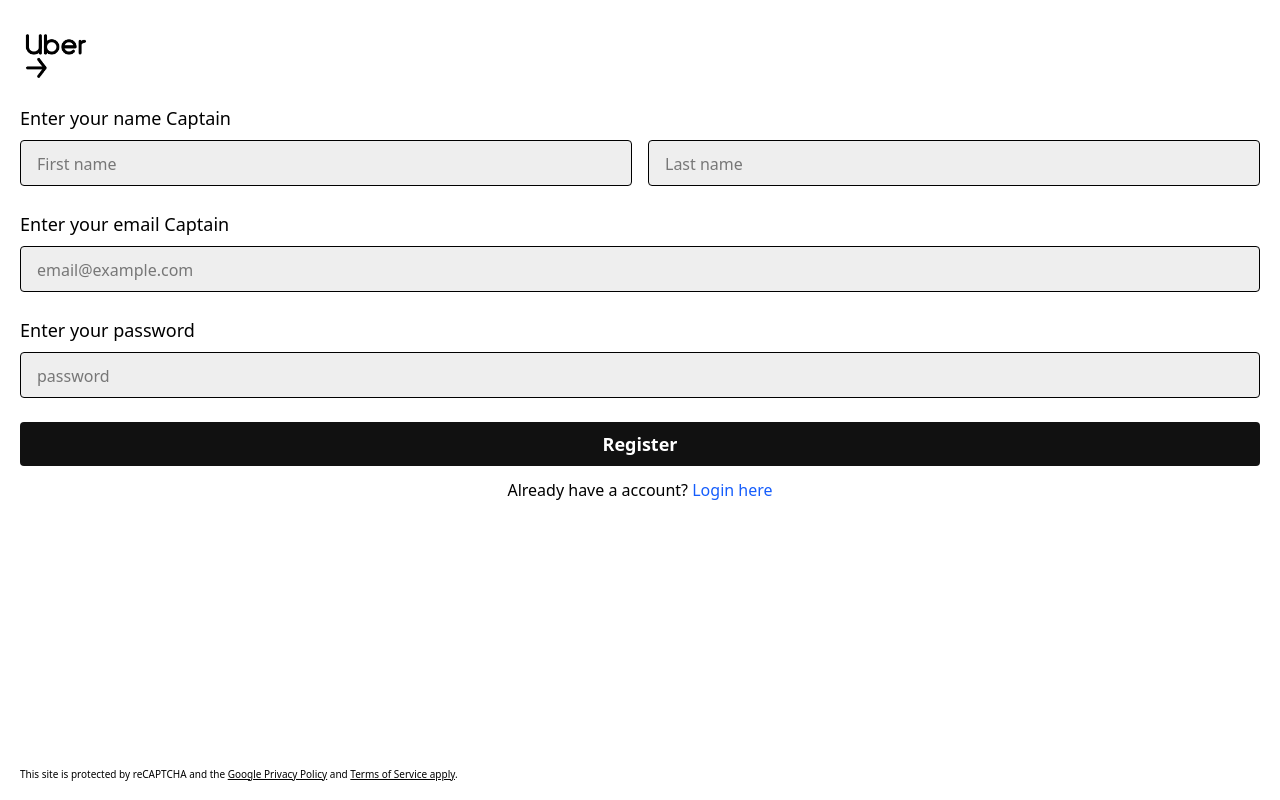
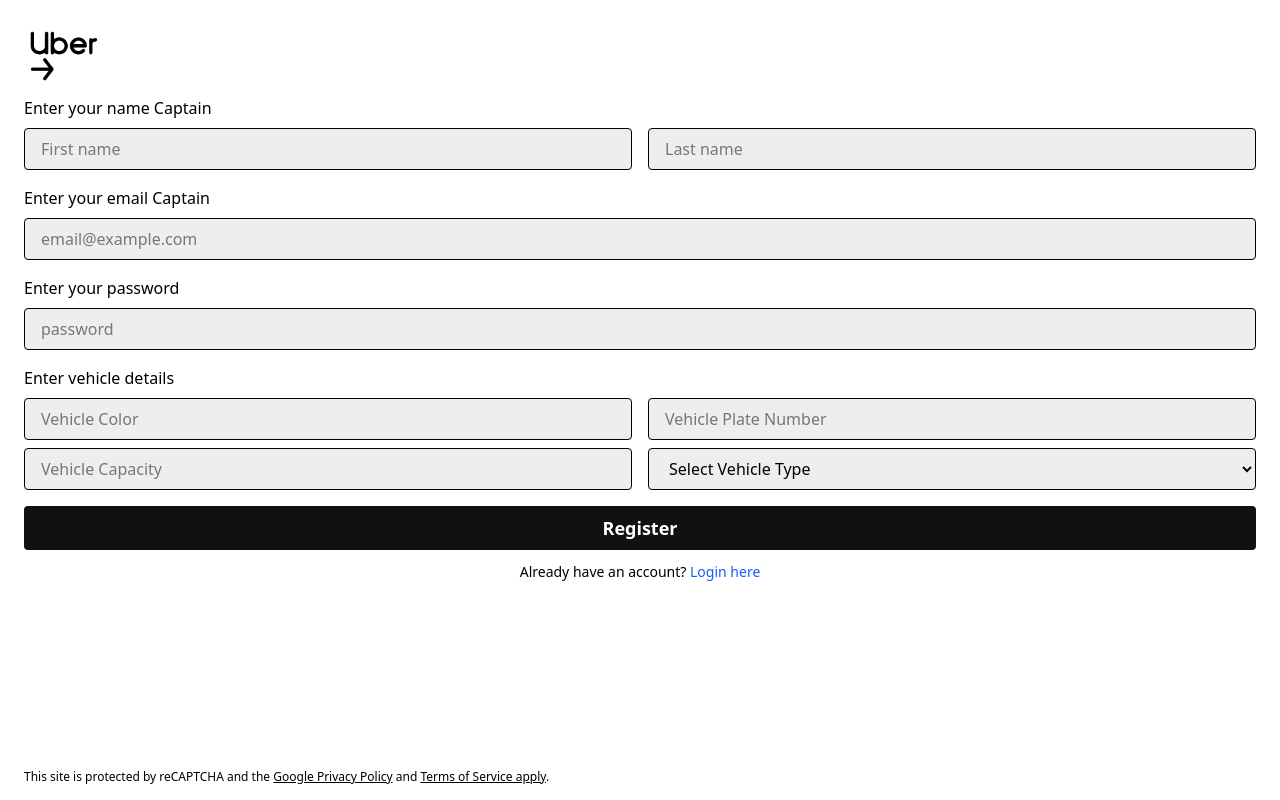
Before and after one commit to infoSleuth25/uber, a React (Vite) app in the folder frontend/: page /captain-signup in a window 1280 px wide. Built offline with nearby package versions, Linux system fonts and the light colour scheme.

Commit message:
Integrated Captain endpoints with react

```diff
--- a/frontend/src/App.jsx
+++ b/frontend/src/App.jsx
@@ -9,6 +9,8 @@
 import Home from './pages/Home';
 import UserProtectedWrap from './pages/UserProtectedWrap';
 import UserLogout from './pages/UserLogout';
+import CaptainHome from './pages/CaptainHome';
+import CaptainProtectedWrap from './pages/CaptainProtectedWrap';
 
 const App = ()=>{
     return (
@@ -21,6 +23,7 @@
                 <Route path='/captain-signup' element={<CaptainSignup />}/>
                 <Route path='/home' element={<UserProtectedWrap> <Home/> </UserProtectedWrap>}/>
                 <Route path='/user/logout' element={<UserProtectedWrap> <UserLogout/> </UserProtectedWrap>}/>
+                <Route path='/captain-home' element={ <CaptainProtectedWrap> <CaptainHome/> </CaptainProtectedWrap> }/>
             </Routes>
         </div>
     )
--- /dev/null
+++ b/frontend/src/context/CaptainContext.jsx
@@ -0,0 +1,28 @@
+import React, {createContext,useState, useContext} from 'react'
+export const CaptainDataContext = createContext();
+
+const CaptainContext = ({children}) => {
+    const [captain,setCaptain] = useState(null);
+    const [isLoading,setIsLoading] = useState(false);
+    const [error,setError] = useState(null);
+
+    const updateCaptain = (captainData)=>{
+        setCaptain(captainData);
+    }
+    const value = {
+        captain,
+        setCaptain,
+        isLoading,
+        setIsLoading,
+        error,
+        setError,
+        updateCaptain
+    }
+  return (
+    <CaptainDataContext.Provider value={value}>
+        {children}
+    </CaptainDataContext.Provider>
+  )
+}
+
+export default CaptainContext
--- a/frontend/src/main.jsx
+++ b/frontend/src/main.jsx
@@ -4,13 +4,16 @@
 import App from './App.jsx'
 import {BrowserRouter} from 'react-router-dom'
 import UserContext from './context/UserContext.jsx'
+import CaptainContext from './context/CaptainContext.jsx'
 
 createRoot(document.getElementById('root')).render(
   <StrictMode>
-    <UserContext>
-      <BrowserRouter>
-        <App />
-      </BrowserRouter>
-    </UserContext>
+    <CaptainContext>
+      <UserContext>
+        <BrowserRouter>
+          <App />
+        </BrowserRouter>
+      </UserContext>
+    </CaptainContext>
   </StrictMode>,
 )
--- a/frontend/src/pages/CaptainLogin.jsx
+++ b/frontend/src/pages/CaptainLogin.jsx
@@ -1,17 +1,26 @@
-import React, {useState} from 'react'
-import { Link } from 'react-router-dom'
+import React, { useState, useContext } from 'react';
+import { Link, useNavigate } from 'react-router-dom';
+import { CaptainDataContext } from '../context/CaptainContext';
+import axios from 'axios';
 
 const CaptainLogin = () => {
   const [email,setEmail] = useState('');
     const [password,setPassword] = useState('');
-    const [captainData,setCaptainData] = useState({});
-    const submitHandler = (e)=>{
+    const { captain, setCaptain } = useContext(CaptainDataContext);
+    const navigate = useNavigate();
+    const submitHandler = async(e)=>{
         e.preventDefault();
-        setCaptainData({
+        const captainData = {
             email : email,
             password : password
-        })
-        console.log(captainData);
+        }
+        const response = await axios.post(`${import.meta.env.VITE_BASE_URL}/captains/login`, captainData);
+        if(response.status === 200){
+        const data = response.data;
+        setCaptain(data.captain);
+        localStorage.setItem('token',data.token);
+        navigate('/captain-home');
+        }
         setEmail('');
         setPassword('');
     }
--- /dev/null
+++ b/frontend/src/pages/CaptainProtectedWrap.jsx
@@ -0,0 +1,47 @@
+import React,{useContext, useEffect, useState} from 'react'
+import { CaptainDataContext } from '../context/CaptainContext';
+import { useNavigate } from 'react-router-dom'
+import axios from 'axios';
+
+const CaptainProtectedWrap = ({children}) => {
+    const token = localStorage.getItem('token');
+    const navigate = useNavigate();
+    const { captain, setCaptain } = useContext(CaptainDataContext);
+    const [ isLoading, setIsLoading ]= useState(true);
+
+    useEffect(() => {
+        if (!token) {
+            navigate('/captain-login');
+        }
+    }, [token, navigate]);
+
+    axios.get(`${import.meta.env.VITE_BASE_URL}/captains/profile`, {
+        headers : {
+            Authorization : `Bearer ${token}`
+        }
+    }).then((response)=>{
+        if(response.status === 200){
+            setCaptain(response.data.captain);
+            setIsLoading(false);
+        }
+    })
+    .catch((err)=>{
+        console.log(err);
+        localStorage.removeItem('token');
+        navigate('/captain-login');
+    })
+
+    if(isLoading){
+        return (
+            <div>Loading...</div>
+        )
+    }
+  return (
+    <>
+    {children}
+    </>
+  )
+
+}
+
+export default CaptainProtectedWrap
--- a/frontend/src/pages/CaptainSignup.jsx
+++ b/frontend/src/pages/CaptainSignup.jsx
@@ -1,90 +1,164 @@
-import React, {useState} from 'react'
-import { Link } from 'react-router-dom'
+import React, { useState, useContext } from 'react';
+import { Link, useNavigate } from 'react-router-dom';
+import { CaptainDataContext } from '../context/CaptainContext';
+import axios from 'axios';
+
 const CaptainSignup = () => {
-  const [email,setEmail] = useState('');
-  const [password,setPassword] = useState('');
-  const [firstName,setFirstName] = useState('');
-  const [lastName,setLastName] = useState('');
-  const [userData,setUserData] = useState({});
-  const submitHandler = (e) =>{
+  const [email, setEmail] = useState('');
+  const [password, setPassword] = useState('');
+  const [firstName, setFirstName] = useState('');
+  const [lastName, setLastName] = useState('');
+  const [vehicleColor, setVehicleColor] = useState('');
+  const [vehiclePlate, setVehiclePlate] = useState('');
+  const [vehicleCapacity, setVehicleCapacity] = useState('');
+  const [vehicleType, setVehicleType] = useState('');
+
+  const vehicleTypes = ["car", "motorcycle", "auto"];
+
+  const { captain, setCaptain } = useContext(CaptainDataContext);
+
+  const navigate = useNavigate();
+
+  const submitHandler = async(e) => {
     e.preventDefault();
-    setUserData({
-      firstName : firstName,
-      lastName : lastName,
-      password : password,
-      email : email
-    })
-    console.log(userData);
+    const captainData = {
+      firstname : firstName,
+      lastname : lastName,
+      email,
+      password,
+      vehicle: {
+        color: vehicleColor,
+        plate: vehiclePlate,
+        capacity: vehicleCapacity,
+        vehicleType: vehicleType
+      }
+    };
+
+    const response = await axios.post(`${import.meta.env.VITE_BASE_URL}/captains/register`, captainData);
+    if(response.status === 201){
+      const data = response.data;
+      setCaptain(data.captain);
+      localStorage.setItem('token',data.token);
+      navigate('/captain-home');
+    }
+
     setEmail('');
     setPassword('');
     setFirstName('');
     setLastName('');
-  }
+    setVehicleColor('');
+    setVehiclePlate('');
+    setVehicleCapacity('');
+    setVehicleType('');
+  };
+
   return (
-    <div className='py-5 px-5 flex flex-col h-screen justify-between '>
+    <div className='py-4 px-6 flex flex-col h-screen justify-between'>
       <div>
-                <img className='w-18 mb-3' src="/uberdriver.png" alt="" />
-                <form onSubmit={(e)=>{
-                    submitHandler(e);
-                }}>
-                    <h3 className='text-lg font-medium mb-2'>Enter your name Captain</h3>
-                    <div className='flex gap-4 mb-6'>
-                      <input className='bg-[#eeeeee] w-1/2  rounded px-4 py-2 border  text-lg placeholder:text-base'
+        <img className='w-20 ' src='/uberdriver.png' alt='' />
+        <form onSubmit={submitHandler}>
+          <h3 className='text-base font-medium mb-2'>Enter your name Captain</h3>
+          <div className='flex gap-4 mb-4'>
+            <input
+              className='bg-[#eeeeee] w-1/2 rounded px-4 py-2 border text-base placeholder:text-base'
               required
-                      type="text"
+              type='text'
               value={firstName}
-                      onChange={(e)=>{
-                        setFirstName(e.target.value);
-                      }}
+              onChange={(e) => setFirstName(e.target.value)}
               placeholder='First name'
             />
-                      <input className='bg-[#eeeeee] w-1/2 rounded px-4 py-2 border  text-lg placeholder:text-base'
+            <input
+              className='bg-[#eeeeee] w-1/2 rounded px-4 py-2 border text-base placeholder:text-base'
               required
-                      type="text"
+              type='text'
               value={lastName}
-                      onChange={(e)=>{
-                        setLastName(e.target.value);
-                      }}
+              onChange={(e) => setLastName(e.target.value)}
               placeholder='Last name'
             />
           </div>
 
-                    <h3 className='text-lg font-medium mb-2'>Enter your email Captain</h3>
-
-                    <input className='bg-[#eeeeee] mb-6 rounded px-4 py-2 border w-full text-lg placeholder:text-base'
+          <h3 className='text-base font-medium mb-2'>Enter your email Captain</h3>
+          <input
+            className='bg-[#eeeeee] mb-4 rounded px-4 py-2 border w-full text-base placeholder:text-base'
             required
-                    type="email"
+            type='email'
             value={email}
-                      onChange={(e)=>{
-                        setEmail(e.target.value);
-                      }}
+            onChange={(e) => setEmail(e.target.value)}
             placeholder='email@example.com'
           />
 
-                    <h3 className='text-lg font-medium mb-2'>Enter your password</h3>
+          <h3 className='text-base font-medium mb-2'>Enter your password</h3>
           <input
-                    className='bg-[#eeeeee] mb-6 rounded px-4 py-2 border w-full text-lg placeholder:text-base'
-                    type="password"
+            className='bg-[#eeeeee] mb-4 rounded px-4 py-2 border w-full text-base placeholder:text-base'
+            type='password'
             value={password}
-                      onChange={(e)=>{
-                        setPassword(e.target.value);
-                      }}
+            onChange={(e) => setPassword(e.target.value)}
             required
             placeholder='password'
           />
 
-                    <button className='bg-[#111] text-white font-semibold mb-3 rounded px-4 py-2  w-full text-lg placeholder:text-base'>Register</button>
+          <h3 className='text-base font-medium mb-2'>Enter vehicle details</h3>
+          <div className='flex gap-4 mb-2'>
+            <input
+              className='bg-[#eeeeee] w-1/2 rounded px-4 py-2 border text-base placeholder:text-base'
+              required
+              type='text'
+              value={vehicleColor}
+              onChange={(e) => setVehicleColor(e.target.value)}
+              placeholder='Vehicle Color'
+            />
+            <input
+              className='bg-[#eeeeee] w-1/2 rounded px-4 py-2 border text-base placeholder:text-base'
+              required
+              type='text'
+              value={vehiclePlate}
+              onChange={(e) => setVehiclePlate(e.target.value)}
+              placeholder='Vehicle Plate Number'
+            />
+          </div>
+          <div className='flex gap-4 mb-4'>
+            <input
+              className='bg-[#eeeeee] w-1/2 rounded px-4 py-2 border text-base placeholder:text-base'
+              required
+              type='number'
+              value={vehicleCapacity}
+              onChange={(e) => setVehicleCapacity(Number(e.target.value))}
+              placeholder='Vehicle Capacity'
+            />
+            <select
+              className='bg-[#eeeeee] w-1/2 rounded px-4 py-2 border text-base placeholder:text-base'
+              required
+              value={vehicleType}
+              onChange={(e) => setVehicleType(e.target.value)}
+            >
+              <option value='' disabled>
+                Select Vehicle Type
+              </option>
+              {vehicleTypes.map((type) => (
+                <option key={type} value={type}>
+                  {type}
+                </option>
+              ))}
+            </select>
+          </div>
 
-                    <p className='text-center'>Already have a account? <Link to='/captain-login' className='text-blue-600'>Login here</Link></p>
+          <button className='bg-[#111] text-white font-semibold mb-3 rounded px-4 py-2 w-full text-lg'>
+            Register
+          </button>
+
+          <p className='text-center text-sm'>
+            Already have an account? <Link to='/captain-login' className='text-blue-600'>Login here</Link>
+          </p>
         </form>
       </div>
       <div>
-               <p className='text-[10px] leading-tight'>
-               This site is protected by reCAPTCHA and the <span className='underline'>Google Privacy Policy</span> and <span className='underline'>Terms of Service apply</span>.
+        <p className='text-xs leading-tight'>
+          This site is protected by reCAPTCHA and the <span className='underline'>Google Privacy Policy</span> and{' '}
+          <span className='underline'>Terms of Service apply</span>.
         </p>
       </div>
     </div>
-  )
-}
+  );
+};
 
-export default CaptainSignup
+export default CaptainSignup;
```
Also changed, not shown: frontend/src/pages/CaptainHome.jsx (added, +9 -0 lines), frontend/src/pages/UserProtectedWrap.jsx (+27 -2 lines). Lines whose indentation alone changed are shown as unchanged.
